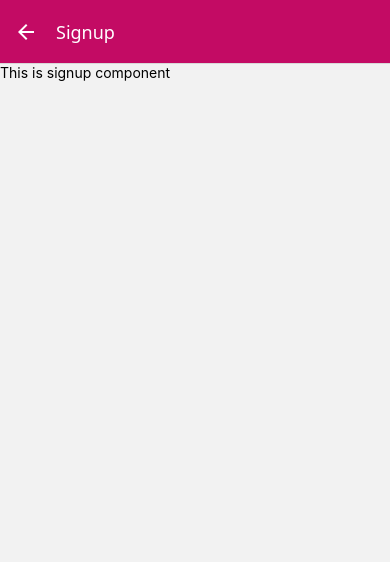
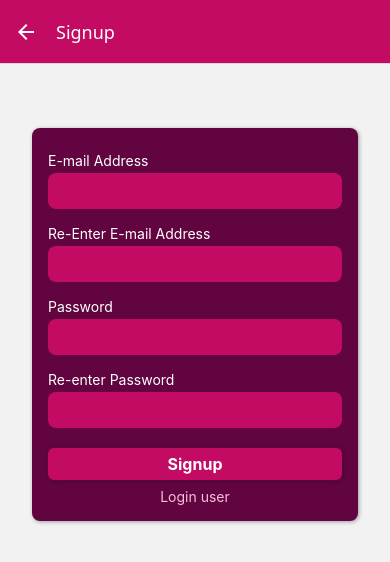
Before and after one commit to snadi043/User_Authentication, a React Native app: screen /Signup in a window 390 px wide. Shown: the top 562 px of the page. Built offline with nearby package versions, Linux system fonts and the light colour scheme.

Commit message:
Switching the screens of Login and Signup using the useNavigation hook provided by react-navigation/native package.

```diff
--- a/components/AuthenticationContent.js
+++ b/components/AuthenticationContent.js
@@ -1,23 +1,34 @@
+import { useState } from "react";
 import { View, StyleSheet, Alert } from "react-native";
 import AuthenticationForm from "./AuthenticationForm";
 import FlatButton from "./UI/FlatButton";
 import { Colors } from "../constants/colors";
+import { useNavigation } from "@react-navigation/native";
 
 export default function AuthenticationContent({isLogin, onAuthenticate}){
 
+    const navigation = useNavigation();
+
+    const [invalidCredentials, setInvalidCredentials] = useState({
+        email: false,
+        confirmEmail: false,
+        password: false,
+        confirmPassword: false
+    });
+
     function switchAuthentication(){
-
+        if(isLogin){
+            // navigation.navigate('Signup');
+            navigation.replace('Signup');
+        }
+        else{
+            // navigation.navigate('Login');
+            navigation.replace('Login');
+        }
     }
 
-    function submitHandler(){
+    function submitHandler(credentials){
         let {email, confirmEmail, password, confirmPassword} = credentials;
-
-        const [invalidCredentials, setInvalidCredentials] = useState({
-            email: false,
-            confirmEmail: false,
-            password: false,
-            confirmPassword: false
-        });
 
         email = email.trim();
         password =  password.trim();
@@ -47,7 +58,7 @@ export default function AuthenticationContent({isLogin, onAuthenticate}){
                 credentialsInvalid={invalidCredentials}
             />
             <View style={styles.button}>
-                <FlatButton onPress={switchAuthentication}>{isLogin ? 'Create a new user' : 'Login'}</FlatButton>
+                <FlatButton onPress={switchAuthentication}>{isLogin ? 'Create a new user' : 'Login user'}</FlatButton>
             </View>
         </View>
     );
@@ -67,6 +78,6 @@ const styles = StyleSheet.create({
         shadowRadius: 4,
     },
     button:{
-        marginTop: 6,
+        marginTop: 8,
     }
 });
--- a/components/AuthenticationForm.js
+++ b/components/AuthenticationForm.js
@@ -94,6 +94,6 @@ export default function AuthenticationForm({isLogin, onSubmit, credentialsInvali
 
 const styles = StyleSheet.create({
     button:{
-        marginTop: 10,
+        marginTop: 12,
     }
 });
--- a/components/UI/Input.js
+++ b/components/UI/Input.js
@@ -38,7 +38,7 @@ const styles = StyleSheet.create({
     input:{
         padding: 8,
         backgroundColor: Colors.primary500,
-        borderRadius: 6,
+        borderRadius: 8,
         fontSize: 16,
     },
     inputIsInvalid:{
--- a/screens/LoginScreen.js
+++ b/screens/LoginScreen.js
@@ -1,13 +1,5 @@
-import {View, Text, StyleSheet} from 'react-native';
+import AuthenticationContent from "../components/AuthenticationContent";
 
 export default function LoginScreen(){
-    return(
-        <View>
-            <Text>This is login component</Text>
-        </View>
-        );
+    return(<AuthenticationContent isLogin/>);
 }
-
-const styles = StyleSheet.create({
-
-});
--- a/screens/SignupScreen.js
+++ b/screens/SignupScreen.js
@@ -1,13 +1,5 @@
-import {View, Text, StyleSheet} from 'react-native';
+import AuthenticationContent from "../components/AuthenticationContent";
 
 export default function SignupScreen(){
-    return(
-        <View>
-            <Text>This is signup component</Text>
-        </View>
-        );
+    return(<AuthenticationContent />);
 }
-
-const styles = StyleSheet.create({
-
-});
```
